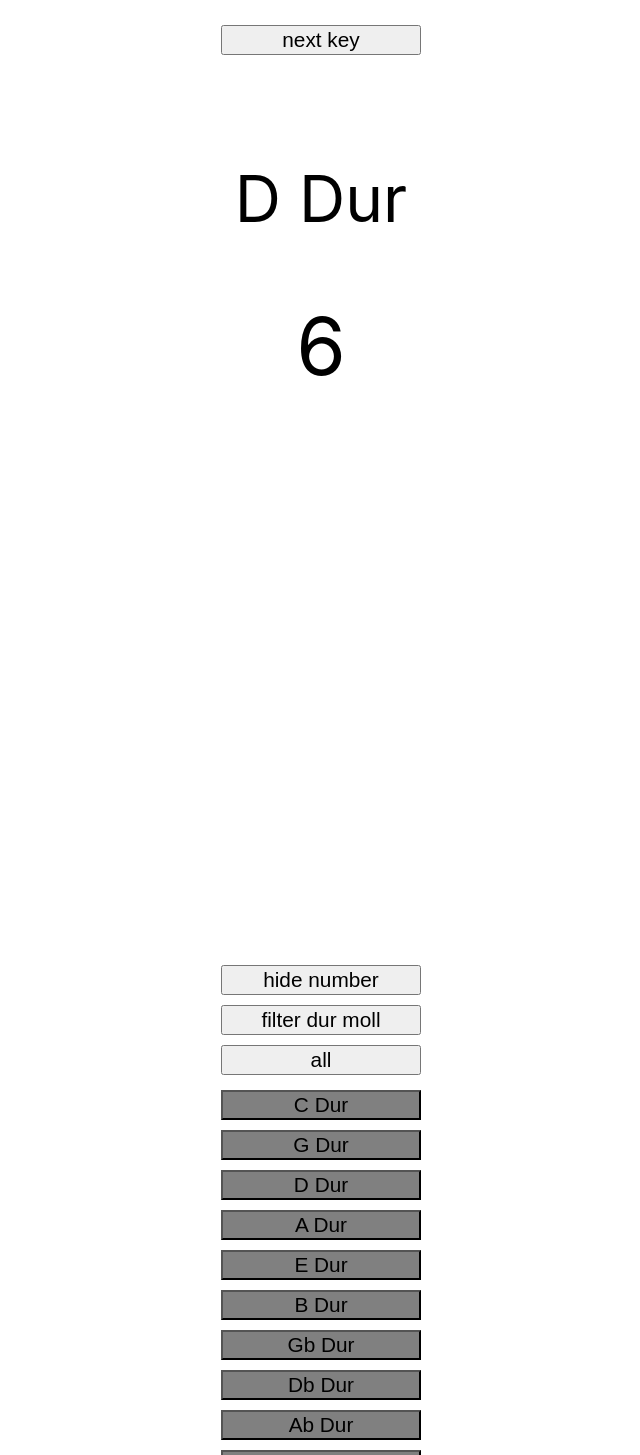
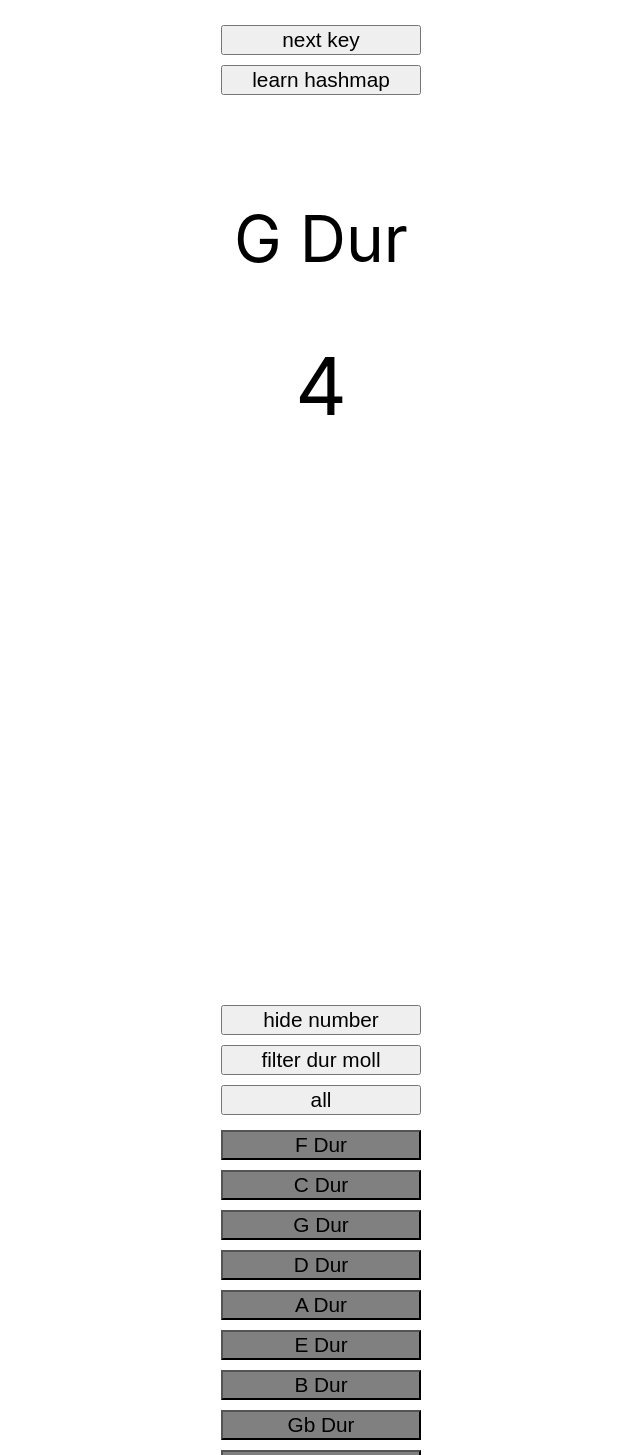
Before and after one commit to vincentwue/steps-learner, a React (Create React App) app: page / in a window 1280 px wide. Shown: the top 1455 px of the page, without its empty margins (319-959 px from the left). Built offline with nearby package versions, Linux system fonts and the light colour scheme.

Commit message:
Add sharps, hashmap shortcut

```diff
--- a/src/App.tsx
+++ b/src/App.tsx
@@ -1,16 +1,15 @@
-import React, { useEffect, useState } from 'react';
-import logo from './logo.svg';
+import { useEffect, useState } from 'react';
 import './App.css';
 import RandomController, { IState, keys, numbers, Order } from './Controller';
-import { classicNameResolver } from 'typescript';
 
 import classes from "./App.module.css"
+
+const controller = new RandomController()
 
 function App() {
 
   const [state, setState] = useState<IState>()
 
-  const [controller] = useState(new RandomController())
 
   const [hideNumber, setHideNumber] = useState(false)
   const [filterDurMoll, setFilterDurMoll] = useState(false)
@@ -68,6 +67,11 @@ function App() {
   return (
     <div className="App">
       <div><button onClick={e => controller.nextKey()}>next key</button></div>
+      <div><button onClick={e => {
+        controller.startIntervals(2000, 3000);
+        setHideNumber(true)
+        setFilterDurMoll(true)
+      }}>learn hashmap</button></div>
 
 
       <div className={classes.box}>
@@ -117,6 +121,7 @@ function App() {
           key change interval:
           <select name="keys" id="keyID"
             onChange={e => {
+              console.log("ONCHANGE1", e.target.value)
               controller.startIntervals(parseFloat(e.target.value), controller.state.numberChangeInterval)
             }}>
 
@@ -134,6 +139,7 @@ function App() {
           step change interval:
           <select name="numbers" id="numberID" /* value={state?.numberChangeInterval.toString() && "2000"} */
             onChange={e => {
+              console.log("ONCHANGE2", e.target.value)
               controller.startIntervals(controller.state.keyChangeInterval, parseFloat(e.target.value))
             }}>
 
@@ -155,7 +161,9 @@ function App() {
             }}>
 
             <option value={Order.Quinten}>Quinten</option>
+            <option value={Order.Quinten2}>Quinten 2</option>
             <option value={Order.Quarten}>Quarten</option>
+            <option value={Order.Quarten2}>Quarten 2</option>
             <option value={Order.Random}>Random</option>
 
 
--- a/src/Controller.ts
+++ b/src/Controller.ts
@@ -2,18 +2,30 @@ import { Subject } from "rxjs"
 
 
 export const keys = [
+
+    "F Dur",
     "C Dur",
     "G Dur",
     "D Dur",
     "A Dur ",
     "E Dur",
     "B Dur ",
+
     "Gb Dur",
     "Db Dur",
     "Ab Dur",
     "Eb Dur",
     "Bb Dur",
-    "F Dur",
+
+    "C#",
+    "D#",
+    "F#",
+    "G#",
+    "A#",
+
+
+    // "E#",
+    // "H#",
 
 
 
@@ -64,7 +76,9 @@ export interface IState {
 export enum Order {
     Random = "random",
     Quinten = "quinten",
+    Quinten2 = "quinten2",
     Quarten = "quarten",
+    Quarten2 = "quarten2",
 }
 
 export default class RandomController {
@@ -95,6 +109,7 @@ export default class RandomController {
     }
 
     public startIntervals(keyInterval: number, numberInterval: number) {
+        console.error("Start", keyInterval, numberInterval)
 
         if (this._numberIntervalId !== undefined) {
             window.clearInterval(this._numberIntervalId)
@@ -153,8 +168,14 @@ export default class RandomController {
         } else if (this._order === Order.Quinten) {
             this._key = filteredKeys[(currentIndex + 1) % filteredKeys.length]
             this.publish()
+        } else if (this._order === Order.Quinten2) {
+            this._key = filteredKeys[(currentIndex + 2) % filteredKeys.length]
+            this.publish()
         } else if (this._order === Order.Quarten) {
             this._key = filteredKeys[(currentIndex - 1) % filteredKeys.length]
+            this.publish()
+        } else if (this._order === Order.Quarten2) {
+            this._key = filteredKeys[(currentIndex - 2) % filteredKeys.length]
             this.publish()
         }
 
```
Also changed, not shown: 31 other files (tests, documents, lock files or other folders).
